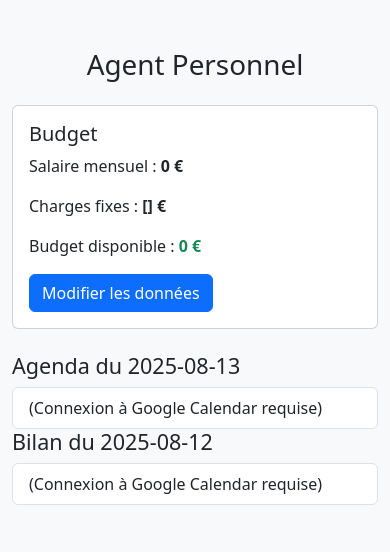
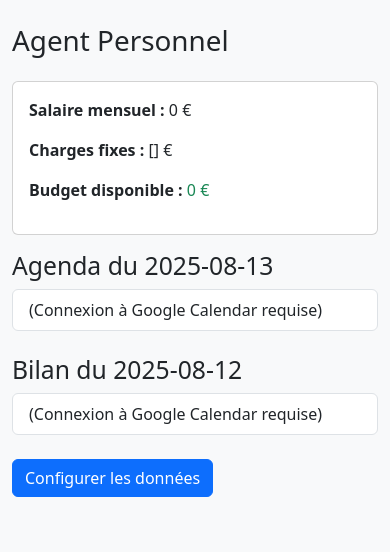
Before and after one commit to SamSamApaveDev/agent, a Flask app: page / in a window 390 px wide. Shown: the top 552 px of the page. Run offline with Flask 3, Linux system fonts and the light colour scheme.

Commit message:
responsive & 0.0.0.0 host

```diff
--- a/app.py
+++ b/app.py
@@ -1,8 +1,10 @@
 from flask import Flask, render_template, request, redirect, url_for
 from datetime import datetime, timedelta
+import os
 
 app = Flask(__name__)
 
+# Données utilisateur
 user_data = {
     "salary": 0,
     "charges": []
@@ -31,16 +33,14 @@
 @app.route('/configure', methods=['GET', 'POST'])
 def configure():
     if request.method == 'POST':
-        try:
-            salary = float(request.form.get('salary', 0))
-            charges_raw = request.form.get('charges', '')
-            charges = [float(c.strip()) for c in charges_raw.split(',') if c.strip()]
-            user_data["salary"] = salary
-            user_data["charges"] = charges
-            return redirect(url_for('index'))
-        except ValueError:
-            return "Erreur dans les données saisies", 400
+        salary = float(request.form.get('salary', 0))
+        charges_raw = request.form.get('charges', '')
+        charges = [float(c.strip()) for c in charges_raw.split(',') if c.strip().isdigit()]
+        user_data["salary"] = salary
+        user_data["charges"] = charges
+        return redirect(url_for('index'))
     return render_template('configure.html')
 
 if __name__ == '__main__':
-    app.run(debug=True)
+    port = int(os.environ.get('PORT', 5000))
+    app.run(host='0.0.0.0', port=port, debug=True)
--- a/templates/index.html
+++ b/templates/index.html
@@ -1,40 +1,35 @@
 <!DOCTYPE html>
-<html lang="fr">
+<html>
 <head>
-    <meta charset="UTF-8">
     <title>Agent Personnel</title>
     <link href="https://cdn.jsdelivr.net/npm/bootstrap@5.3.0/dist/css/bootstrap.min.css" rel="stylesheet">
 </head>
 <body class="bg-light">
-<div class="container py-5">
-    <h1 class="mb-4 text-center">Agent Personnel</h1>
-    <div class="card mb-4">
+<div class="container py-4">
+    <h1 class="mb-4">Agent Personnel</h1>
+    <div class="card mb-3">
         <div class="card-body">
-            <h5 class="card-title">Budget</h5>
-            <p>Salaire mensuel : <strong>{{ salary }} €</strong></p>
-            <p>Charges fixes : <strong>{{ charges }} €</strong></p>
-            <p>Budget disponible : <strong class="text-success">{{ budget }} €</strong></p>
-            <a href="{{ url_for('configure') }}" class="btn btn-primary">Modifier les données</a>
+            <p><strong>Salaire mensuel :</strong> {{ salary }} €</p>
+            <p><strong>Charges fixes :</strong> {{ charges }} €</p>
+            <p><strong>Budget disponible :</strong> <span class="text-success">{{ budget }} €</span></p>
         </div>
     </div>
-    <div class="row">
-        <div class="col-md-6">
-            <h4>Agenda du {{ today }}</h4>
-            <ul class="list-group">
+
+    <h2>Agenda du {{ today }}</h2>
+    <ul class="list-group mb-4">
         {% for event in events_today %}
             <li class="list-group-item">{{ event }}</li>
         {% endfor %}
     </ul>
-        </div>
-        <div class="col-md-6">
-            <h4>Bilan du {{ yesterday }}</h4>
-            <ul class="list-group">
+
+    <h2>Bilan du {{ yesterday }}</h2>
+    <ul class="list-group mb-4">
         {% for event in events_yesterday %}
             <li class="list-group-item">{{ event }}</li>
         {% endfor %}
     </ul>
-        </div>
-    </div>
+
+    <a href="{{ url_for('configure') }}" class="btn btn-primary">Configurer les données</a>
 </div>
 </body>
 </html>
```
Also changed, not shown: templates/configure.html (+5 -5 lines). Lines whose indentation alone changed are shown as unchanged.
